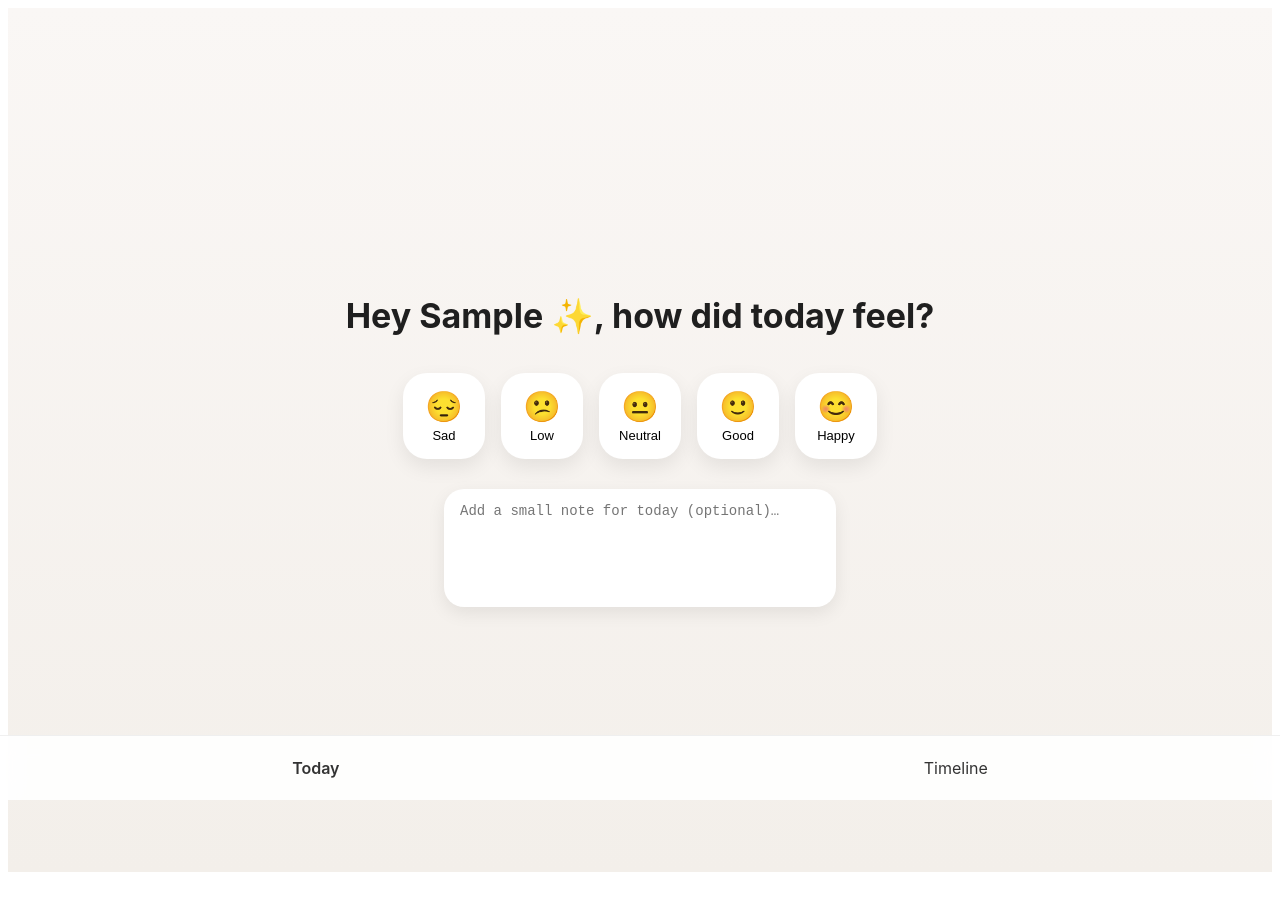
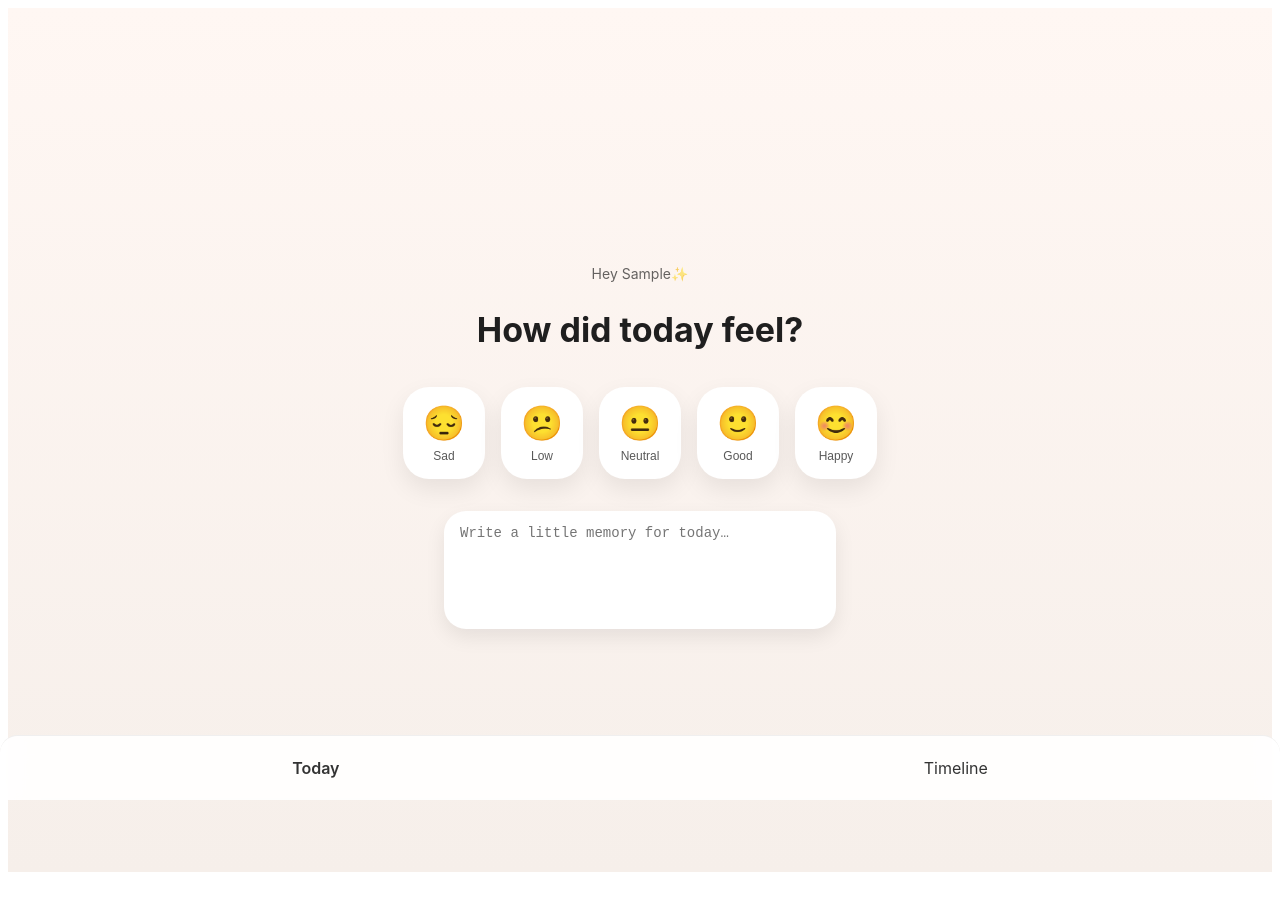
Before and after one commit to siddhi-rungta/today-felt-like, a React (Vite) app: page / in a window 1280 px wide. Shown: the top 910 px of the page. Built offline with nearby package versions, Linux system fonts and the light colour scheme; no server answers; the database is empty; sample sign-in values are in the browser's storage.

Commit message:
UI Commit Message

```diff
--- a/src/components/Navbar.jsx
+++ b/src/components/Navbar.jsx
@@ -38,6 +38,7 @@ const styles = {
     background: "rgba(255,255,255,0.9)",
     backdropFilter: "blur(12px)",
     borderTop: "1px solid rgba(0,0,0,0.06)",
+    borderRadius: "18px 18px 0 0",
     display: "flex",
     justifyContent: "space-around",
     alignItems: "center",
--- a/src/pages/Home.jsx
+++ b/src/pages/Home.jsx
@@ -64,10 +64,13 @@ export default function Home() {
 
   return (
     <div style={styles.container}>
+        <p style={{ fontSize: 14, opacity: 0.6, marginBottom: 6 }}>
+          Hey {firstName || "there"}✨
+        </p>
+
         <h1 style={styles.title}>
-        {name ? `Hey ${firstName}  ✨, how did today feel?` : "How did today feel?"}
+            How did today feel?
         </h1>
-
       <div style={styles.moodRow}>
         {moods.map((m) => (
           <button
@@ -76,7 +79,11 @@ export default function Home() {
             style={{
               ...styles.moodButton,
               background: selectedMood === m.id ? m.color : "#FFFFFF",
-              transform: selectedMood === m.id ? "scale(1.1)" : "scale(1)"
+              transform: selectedMood === m.id ? "scale(1.08)" : "scale(1)",
+              boxShadow:
+              selectedMood === m.id
+                ? "0 14px 30px rgba(0,0,0,0.14)"
+                : "0 10px 24px rgba(0,0,0,0.08)"
             }}
           >
             <span style={styles.emoji}>{m.emoji}</span>
@@ -86,14 +93,14 @@ export default function Home() {
       </div>
 
       <textarea
-        placeholder="Add a small note for today (optional)…"
+        placeholder="Write a little memory for today…"
         value={note}
         onChange={(e) => setNote(e.target.value)}
         onBlur={() => selectedMood && saveMood(selectedMood)}
         style={styles.textarea}
       />
 
-      {selectedMood && <p style={styles.saved}>Saved for today ✨</p>}
+      {selectedMood && <p style={styles.saved}>Saved for today 🌱</p>}
     </div>
   );
 }
@@ -101,13 +108,13 @@ export default function Home() {
 const styles = {
     container: {
         minHeight: "100vh",
-    background: "linear-gradient(180deg, #FAF7F5 0%, #F3EFEA 100%)",
+        background: "linear-gradient(180deg, #FFF7F3 0%, #F6EFEA 100%)",
         display: "flex",
         flexDirection: "column",
         alignItems: "center",
         justifyContent: "center",
         padding: "32px 20px",
-    fontFamily: "Inter, system-ui, -apple-system"
+        fontFamily: "Inter, system-ui"
     },
   title: {
     fontSize: "34px",
@@ -126,7 +133,7 @@ const styles = {
   },
   moodButton: {
     border: "none",
-    borderRadius: "24px",
+    borderRadius: "26px",
     padding: "16px 14px",
     cursor: "pointer",
     display: "flex",
@@ -134,33 +141,35 @@ const styles = {
     alignItems: "center",
     width: "82px",
     background: "#FFFFFF",
-    boxShadow: "0 8px 20px rgba(0,0,0,0.08)",
+    boxShadow: "0 10px 24px rgba(0,0,0,0.08)",
     transition: "all 0.25s ease"
   },
   emoji: {
-    fontSize: "30px"
+    fontSize: "34px",
+    marginBottom: "6px"
   },
   label: {
-    fontSize: "13px",
-    marginTop: "4px"
+    fontSize: "12px",
+    opacity: 0.65
   },
    textarea: {
     width: "100%",
     maxWidth: "360px",
     minHeight: "90px",
-    borderRadius: "20px",
+    borderRadius: "22px",
     padding: "14px 16px",
     border: "none",
     resize: "none",
     fontSize: "14px",
     background: "#FFFFFF",
-    boxShadow: "0 6px 18px rgba(0,0,0,0.08)",
+    boxShadow: "0 8px 20px rgba(0,0,0,0.08)",
     outline: "none",
-    marginTop: "10px"
+    marginTop: "12px"
   },
   saved: {
     marginTop: "10px",
     fontSize: "14px",
-    color: "#777"
+    color: "#777",
+    opacity: 0.8
   }
 };
```
Lines whose indentation alone changed are shown as unchanged.
